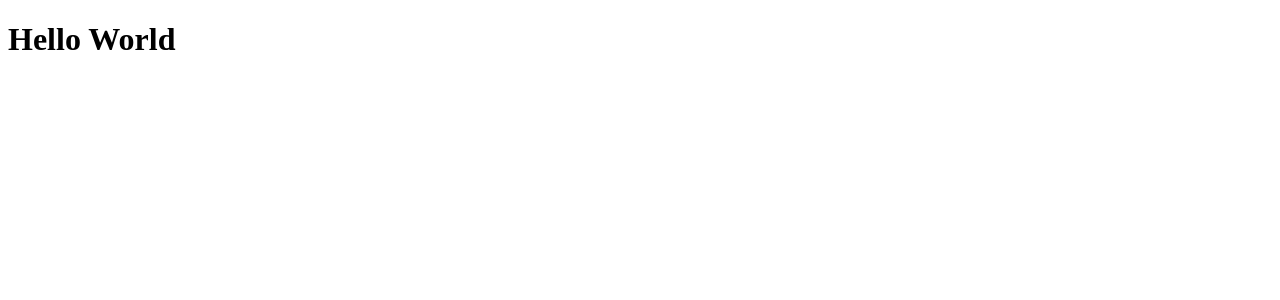
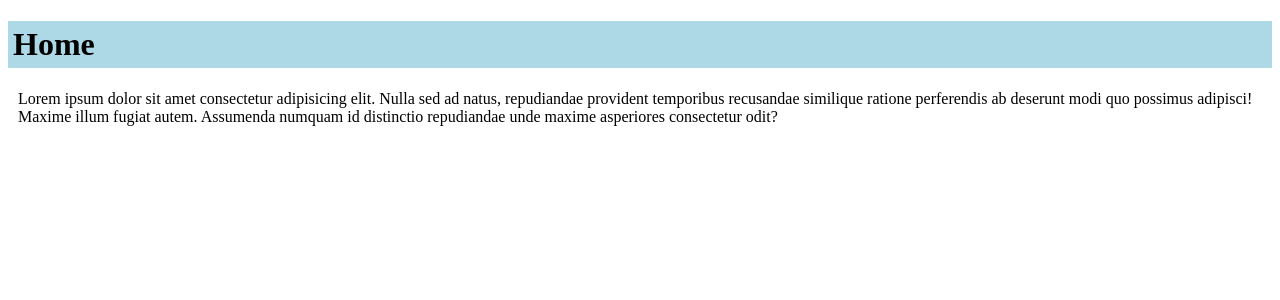
Before and after one commit to AkumuJey/myshop, a Nuxt app: page / in a window 1280 px wide. Shown: the top 300 px of the page. Built offline with nearby package versions, Linux system fonts and the light colour scheme.

Commit message:
nuxt routes

```diff
--- a/app.vue
+++ /dev/null
@@ -1,5 +0,0 @@
-<template>
-  <div>
-    <h1>Hello World</h1>
-  </div>
-</template>
--- /dev/null
+++ b/pages/about.vue
@@ -0,0 +1,20 @@
+<template>
+    <div>
+      <h1>About</h1>
+      <p>Lorem ipsum dolor sit amet consectetur adipisicing elit. Nulla sed ad natus, repudiandae provident temporibus recusandae similique ratione perferendis ab deserunt modi quo possimus adipisci! Maxime illum fugiat autem. Assumenda numquam id distinctio repudiandae unde maxime asperiores consectetur odit?</p>
+    </div>
+  </template>
+
+  <script setup>
+
+  </script>
+
+  <style>
+  h1 {
+      background: lightblue;
+      padding: 5px;
+  }
+  p{
+      margin: 10px;
+  }
+  </style>
--- /dev/null
+++ b/pages/index.vue
@@ -0,0 +1,20 @@
+<template>
+  <div>
+    <h1>Home</h1>
+    <p>Lorem ipsum dolor sit amet consectetur adipisicing elit. Nulla sed ad natus, repudiandae provident temporibus recusandae similique ratione perferendis ab deserunt modi quo possimus adipisci! Maxime illum fugiat autem. Assumenda numquam id distinctio repudiandae unde maxime asperiores consectetur odit?</p>
+  </div>
+</template>
+
+<script setup>
+
+</script>
+
+<style>
+h1 {
+    background: lightblue;
+    padding: 5px;
+}
+p{
+    margin: 10px;
+}
+</style>
--- /dev/null
+++ b/pages/products/index.vue
@@ -0,0 +1,11 @@
+<template>
+  Hello
+</template>
+
+<script>
+
+</script>
+
+<style>
+
+</style>
```
